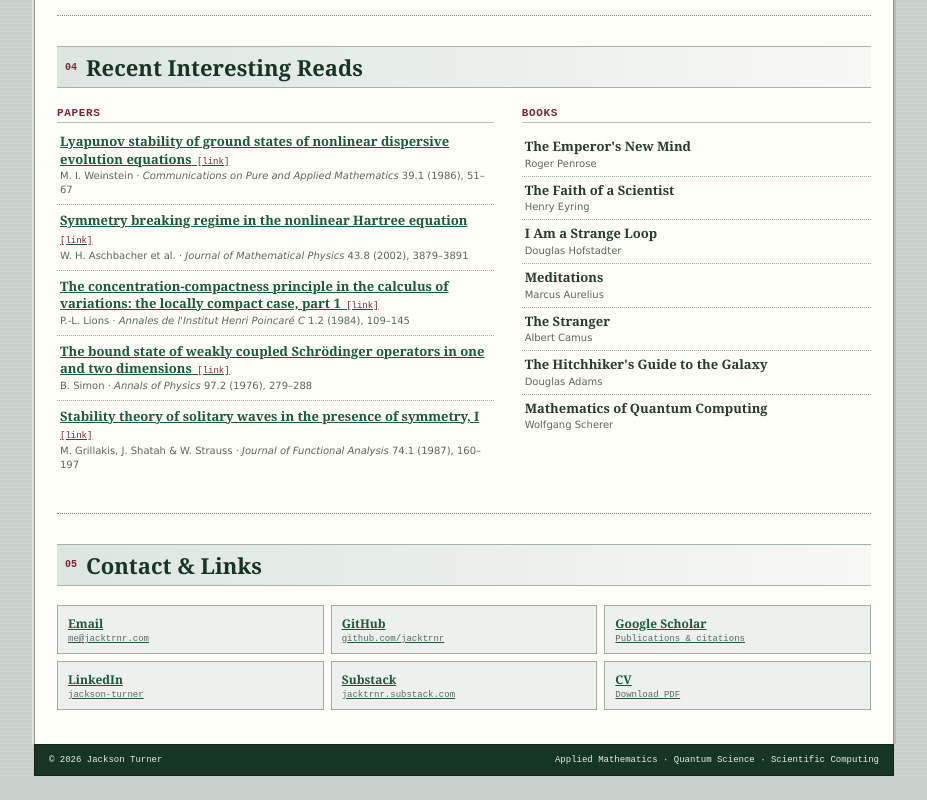
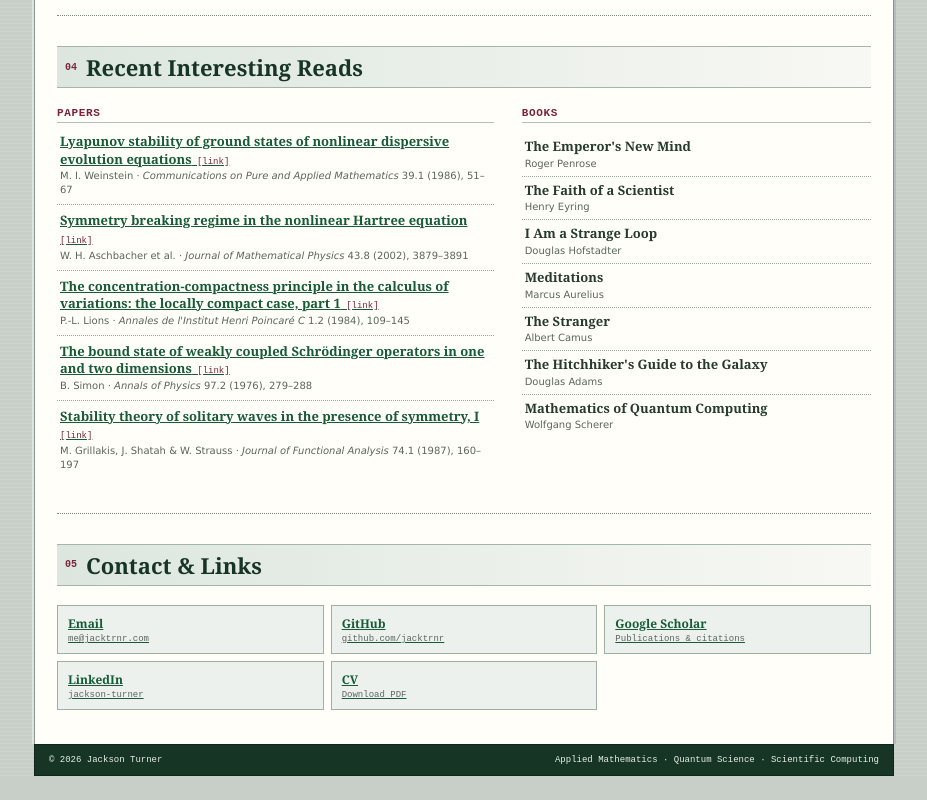
Before and after one commit to jacktrnr/jacktrnr-website, a website: page index.html in a window 1280 px wide. Shown: the part 2113-2913 px from the top of the page, without its empty margins (176-1103 px from the left). Drawn offline with Linux system fonts and the light colour scheme.

Commit message:
Remove Substack link

```diff
--- a/index.html
+++ b/index.html
@@ -433,10 +433,6 @@
           <span class="link-label">LinkedIn</span>
           <span class="link-handle">jackson-turner</span>
         </a>
-        <a class="link-card" href="https://jacktrnr.substack.com/" target="_blank" rel="noopener">
-          <span class="link-label">Substack</span>
-          <span class="link-handle">jacktrnr.substack.com</span>
-        </a>
         <a class="link-card" href="turner_resume-oct2026.pdf" target="_blank" rel="noopener">
           <span class="link-label">CV</span>
           <span class="link-handle">Download PDF</span>
```
